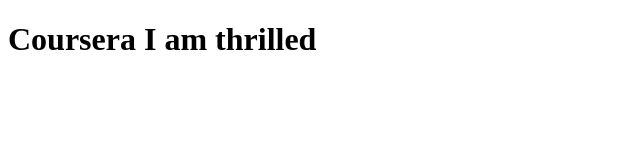
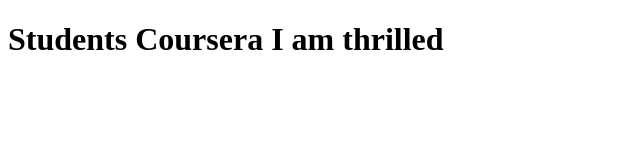
Before and after one commit to georgelai/Coursera-angularjs, a plain HTML site: page index.html in a window 1280 px wide. Shown: the whole page, without its empty margins (0-640 px from the left). Drawn offline with Linux system fonts and the light colour scheme.

Commit message:
First web file.

```diff
--- a/index.html
+++ b/index.html
@@ -4,7 +4,7 @@
 	<title>Cousera</title>
 </head>
 <body>
-<h1>Coursera I am thrilled</h1>
+<h1>Students Coursera I am thrilled</h1>
 
 </body>
 </html>
```
